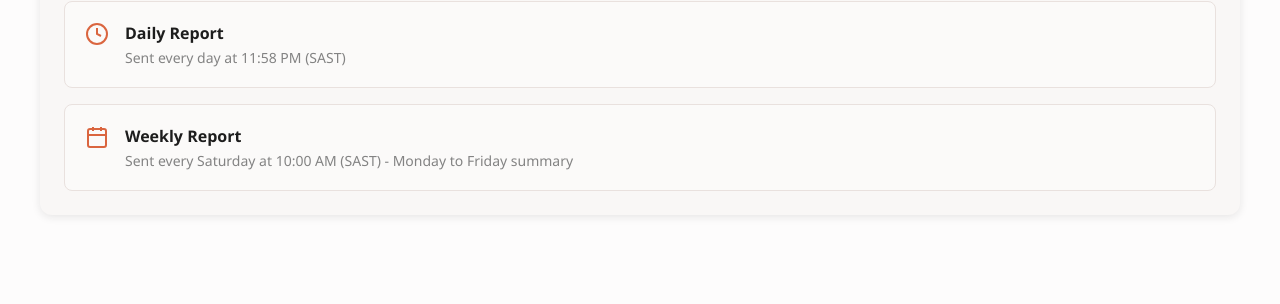
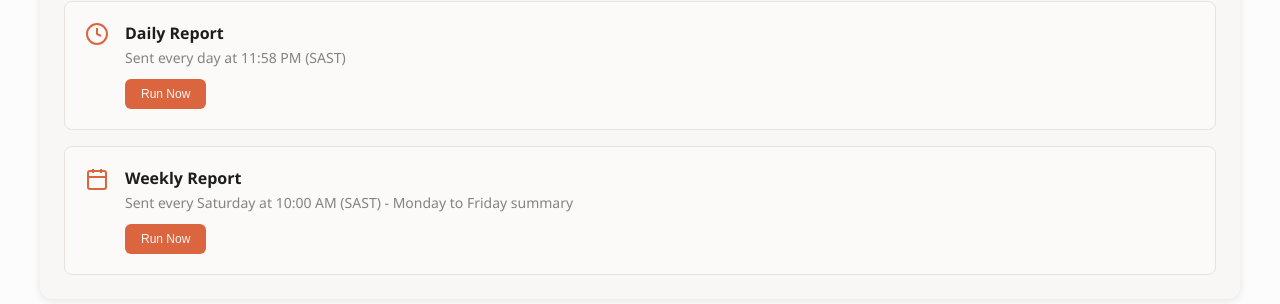
Before and after one commit to fjadula/KhulaFxAdminNew, an Angular app: page /secure-admin/dashboard in a window 1280 px wide. Shown: the part 392-696 px from the top of the page. Built offline with nearby package versions, Linux system fonts and the light colour scheme; no server answers; sample sign-in values are in the browser's storage.

Commit message:
add buttons

```diff
--- a/src/app/dashboard/dashboard.html
+++ b/src/app/dashboard/dashboard.html
@@ -20,8 +20,10 @@
         <h2>Notifier Controls</h2>
         <p class="card-subtitle">Enable or disable notification channels in real-time</p>
 
-        <div class="notifier-controls" *ngIf="notifierSettings.length > 0">
-          <div class="notifier-item" *ngFor="let notifier of notifierSettings">
+        @if (notifierSettings.length > 0) {
+          <div class="notifier-controls">
+            @for (notifier of notifierSettings; track notifier.id) {
+              <div class="notifier-item">
                 <div class="notifier-info">
                   <h3>{{ notifier.notifierName }} Notifications</h3>
                   <p class="last-updated">Last updated: {{ notifier.lastUpdated | date:'short' }}</p>
@@ -35,15 +37,20 @@
                   <span class="toggle-slider"></span>
                 </label>
               </div>
+            }
           </div>
+        }
 
-        <div *ngIf="updateMessage" class="update-message" [class.success]="updateSuccess">
+        @if (updateMessage) {
+          <div class="update-message" [class.success]="updateSuccess">
             {{ updateMessage }}
           </div>
+        }
       </div>
 
       <!-- Today's Stats -->
-      <div class="card" *ngIf="dailyReport">
+      @if (dailyReport) {
+        <div class="card">
           <h2>Today's Performance</h2>
           <div class="stats-grid">
             <div class="stat-item">
@@ -64,6 +71,7 @@
             </div>
           </div>
         </div>
+      }
 
       <!-- Scheduled Reports Info -->
       <div class="card">
@@ -77,6 +85,13 @@
             <div>
               <h4>Daily Report</h4>
               <p>Sent every day at 11:58 PM (SAST)</p>
+              <button class="btn-trigger-report" (click)="runDailyReportNow()" [disabled]="isRunningDailyReport">
+                @if (isRunningDailyReport) {
+                  Running...
+                } @else {
+                  Run Now
+                }
+              </button>
             </div>
           </div>
           <div class="schedule-item">
@@ -89,9 +104,22 @@
             <div>
               <h4>Weekly Report</h4>
               <p>Sent every Saturday at 10:00 AM (SAST) - Monday to Friday summary</p>
+              <button class="btn-trigger-report" (click)="runWeeklyReportNow()" [disabled]="isRunningWeeklyReport">
+                @if (isRunningWeeklyReport) {
+                  Running...
+                } @else {
+                  Run Now
+                }
+              </button>
             </div>
           </div>
         </div>
+
+        @if (reportTriggerMessage) {
+          <div class="report-trigger-message" [class.success]="reportTriggerSuccess">
+            {{ reportTriggerMessage }}
+          </div>
+        }
       </div>
     </div>
   </main>
--- a/src/app/dashboard/dashboard.scss
+++ b/src/app/dashboard/dashboard.scss
@@ -239,3 +239,40 @@ h2 {
     grid-template-columns: repeat(2, 1fr);
   }
 }
+
+.btn-trigger-report {
+  background-color: $flame;
+  color: $white;
+  border: none;
+  padding: 8px 16px;
+  border-radius: 6px;
+  cursor: pointer;
+  font-size: 12px;
+  font-weight: 500;
+  transition: all 0.3s ease;
+  margin-top: 12px;
+
+  &:hover:not(:disabled) {
+    background-color: darken($flame, 10%);
+    transform: translateY(-1px);
+    box-shadow: 0 2px 6px rgba($flame, 0.3);
+  }
+
+  &:disabled {
+    opacity: 0.6;
+    cursor: not-allowed;
+  }
+}
+
+.report-trigger-message {
+  margin-top: 16px;
+  padding: 12px;
+  border-radius: 6px;
+  background-color: #fef3cd;
+  color: #856404;
+
+  &.success {
+    background-color: #d4edda;
+    color: #155724;
+  }
+}
```
Lines whose indentation alone changed are shown as unchanged.
